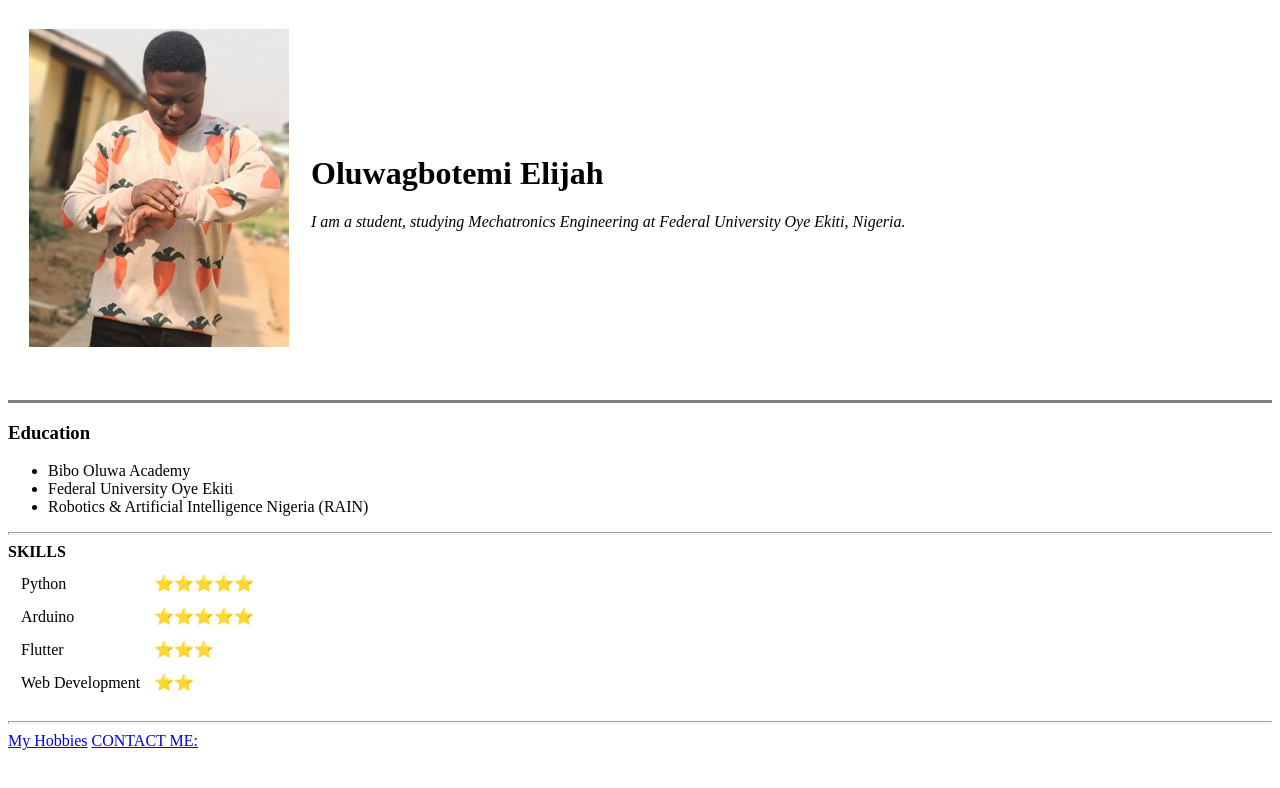
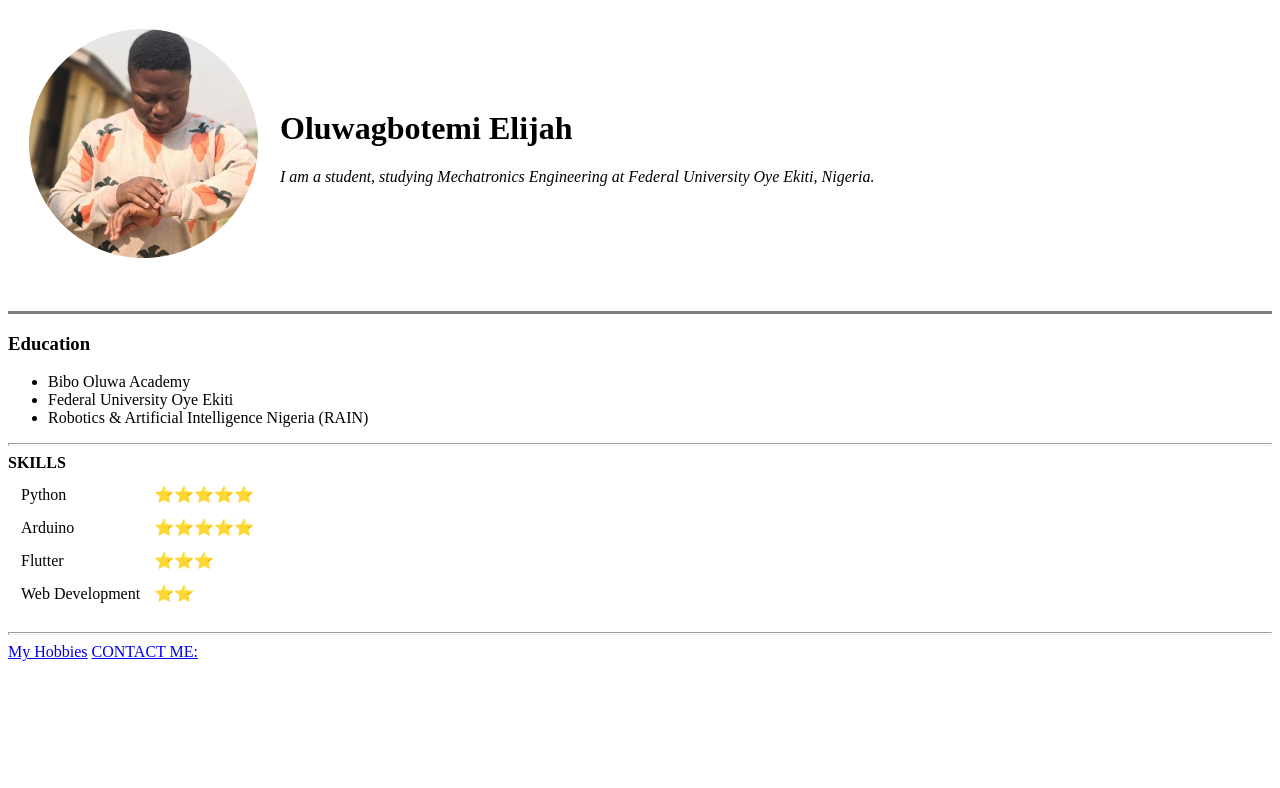
Before and after one commit to gbotemi23/cv2, a plain HTML site: page index.html in a window 1280 px wide. Drawn offline with Linux system fonts and the light colour scheme.

Commit message:
Update index.html

```diff
--- a/index.html
+++ b/index.html
@@ -10,7 +10,7 @@
 <body>
   <table cellspacing="20">
     <tr>
-      <td> <img src="gbotemi.png" alt="Love yourself"></td>
+      <td> <img src="gbotemi2.png" alt="Love yourself"></td>
       <td>
         <h1>Oluwagbotemi Elijah</h1>
         <p>
```
